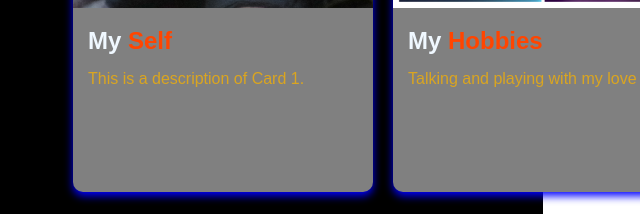
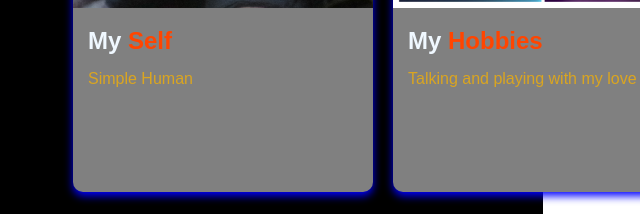
Before and after one commit to gemwel/Assignment2, a plain HTML site: page index.html in a window 1280 px wide. Shown: the part 586-800 px from the top of the page, 97-737 px from the left. Drawn offline with Linux system fonts and the light colour scheme.

Commit message:
index.html

```diff
--- a/index.html
+++ b/index.html
@@ -22,7 +22,7 @@
             <img src="akoto.jpg" alt="Card Image" class="card-img">
             <div class="card-content">
                 <h3 class="card-title">My<span> Self</span></h3>
-                <p class="card-description">This is a description of Card 1.</p>
+                <p class="card-description">Simple Human</p>
             </div>
         </div>
         <div class="card">
```
